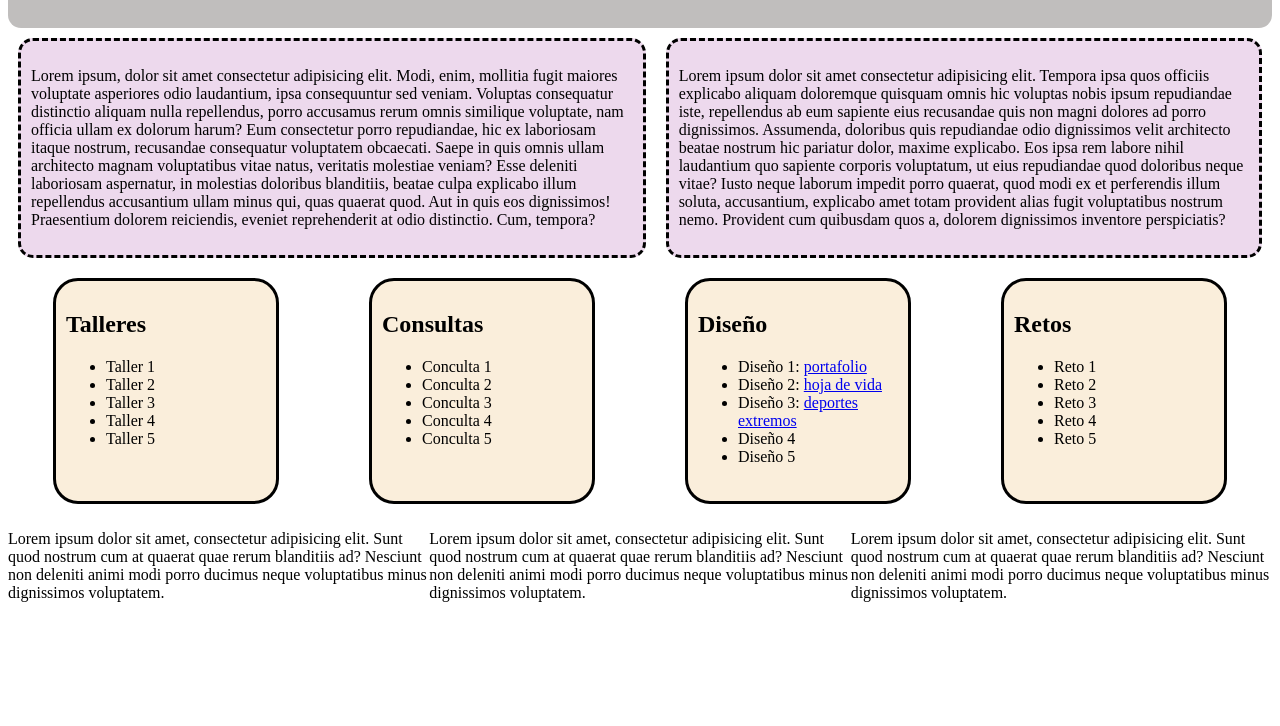
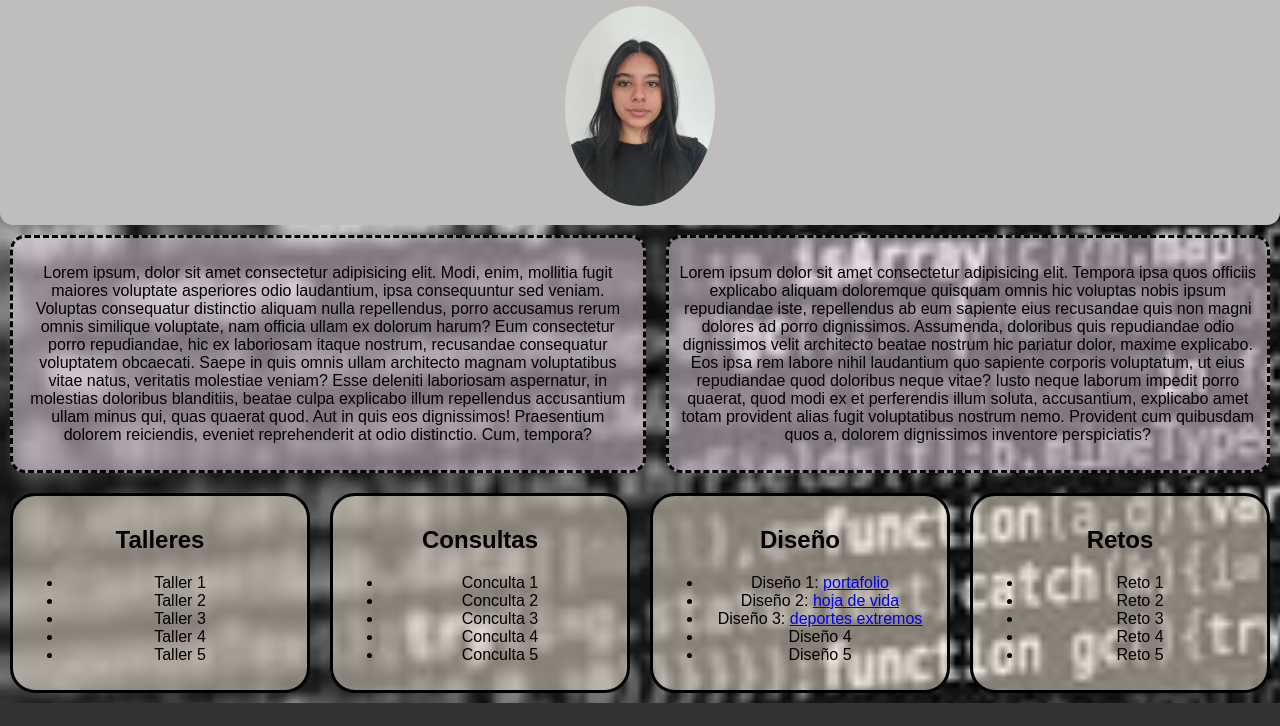
Before and after one commit to LunaVelezCano/portafolio, a plain HTML site: page index.html in a window 1280 px wide. Shown: the part 199-925 px from the top of the page. Before the commit the page ends 825 px from the top, so only its background shows below. Drawn offline with Linux system fonts and the light colour scheme.

Commit message:
portafolio

```diff
--- a/index.html
+++ b/index.html
@@ -3,10 +3,11 @@
   <head>
     <meta charset="UTF-8" />
     <meta name="viewport" content="width=device-width, initial-scale=1.0" />
-    <title>Document</title>
+    <title>Portafolio</title>
     <link rel="stylesheet" href="style.css" />
   </head>
   <body>
+
     <header>
       <section>
         <h1>Luna Vélez Cano</h1>
--- a/style.css
+++ b/style.css
@@ -1,51 +1,73 @@
-header
-{
+body {
+    font-family: Arial, sans-serif;
+    text-align: center;
+    background-color: #f0f0f0;
+    margin: 0;
+    padding: 0;
+    background-image: url('images.jpg'); /* Reemplaza con la URL de tu imagen */
+    background-size: cover; /* Ajusta el tamaño de la imagen de fondo */
+}
+
+header {
     display: flex;
-    flex-direction: row;
-    justify-content: space-around;
+    flex-direction: column; /* Cambia a dirección de columna para apilar elementos */
+    align-items: center; /* Centra los elementos en el eje transversal */
     border-radius: 13px;
     padding: 15px;
     color: beige;
     background-color: rgb(192, 190, 189);
 }
 
-.columna
-{
+.header-content,
+.header-image {
+    width: 100%; /* Hace que ambos elementos ocupen el 100% del ancho del contenedor */
+}
+
+.columna {
     margin: 10px;
     padding: 10px;
-    background-color:rgb(237, 217, 237)  ;
+    background-color: rgba(237, 217, 237, 0.5); /* Reduce el valor alpha para mayor transparencia */
     border-radius: 15px;
     border-style: dashed;
 }
 
-.parrafo
-{
+.parrafo {
     color: blueviolet;
     background-color: aquamarine;
 }
 
-.fotografia
-{
-width: 150px;
-height: 160px;
-border-radius: 90px;
+.fotografia {
+    width: 100%; /* Hace que la imagen ocupe el 100% del contenedor */
+    max-width: 150px; /* Establece un ancho máximo para evitar que la imagen sea demasiado grande */
+    height: auto; /* Hace que la altura se ajuste automáticamente */
+    border-radius: 50%;
 }
 
-.ficha
-{
+.ficha {
     margin: 10px;
     padding: 10px;
-    width: 200px;
-    height: 200px;
+    width: 100%;
+    height: auto;
     border-style: solid;
-    background-color:rgb(250, 238, 219);
+    background-color: rgba(250, 238, 219, 0.5); /* Reduce el valor alpha para mayor transparencia */
     border-radius: 25px;
 }
 
-.fila
-{
+.fila {
     display: flex;
     flex-direction: row;
     justify-content: space-around;
+}
 
+footer {
+    display: flex;
+    flex-direction: row;
+    justify-content: space-around;
+    background-color: #333;
 }
+
+footer article {
+    flex: 1;
+    padding: 10px;
+    color: white;
+}
```
Also changed, not shown: images.jpg (added).
